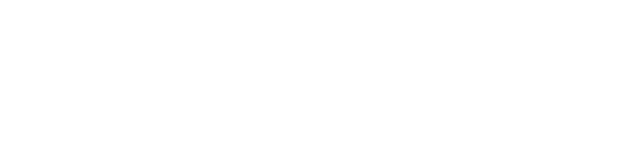
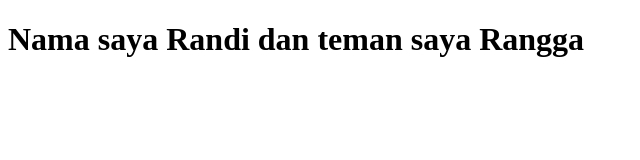
Before and after one commit to mrandiwaliyudin/new-project, a plain HTML site: page index.html in a window 1280 px wide. Shown: the whole page, without its empty margins (0-640 px from the left). Drawn offline with Linux system fonts and the light colour scheme.

Commit message:
Saya sudah menambahkan h1

```diff
--- a/index.html
+++ b/index.html
@@ -8,6 +8,6 @@
     <title>Document</title>
 </head>
 <body>
-
+    <h1>Nama saya Randi dan teman saya Rangga</h1>
 </body>
 </html>
```
